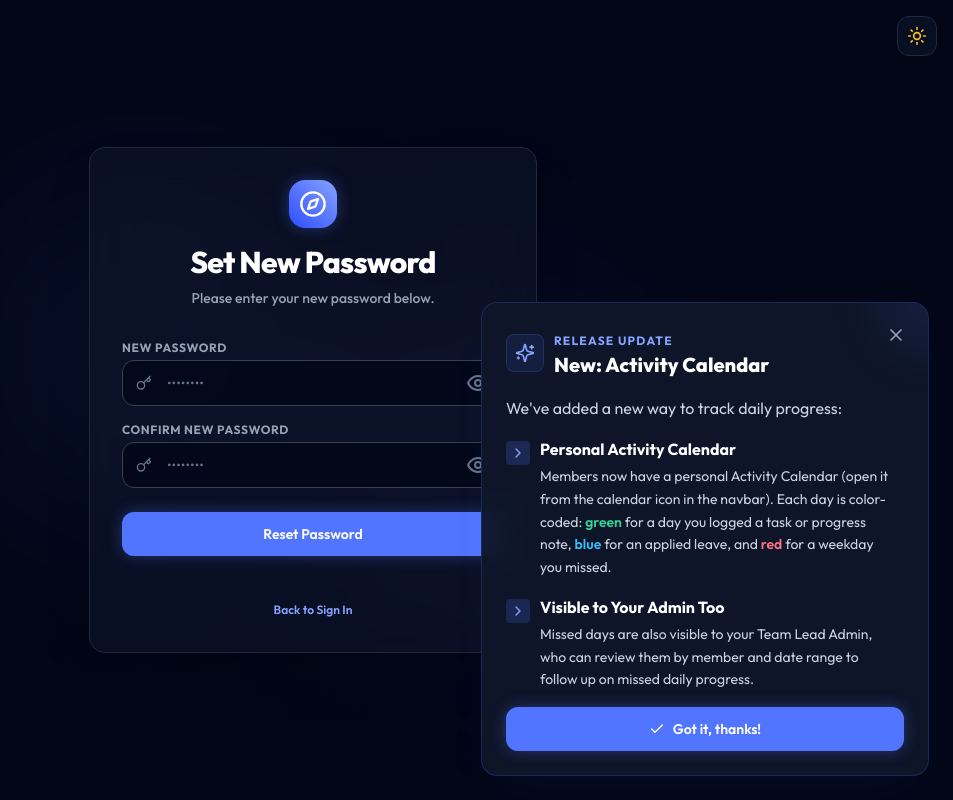
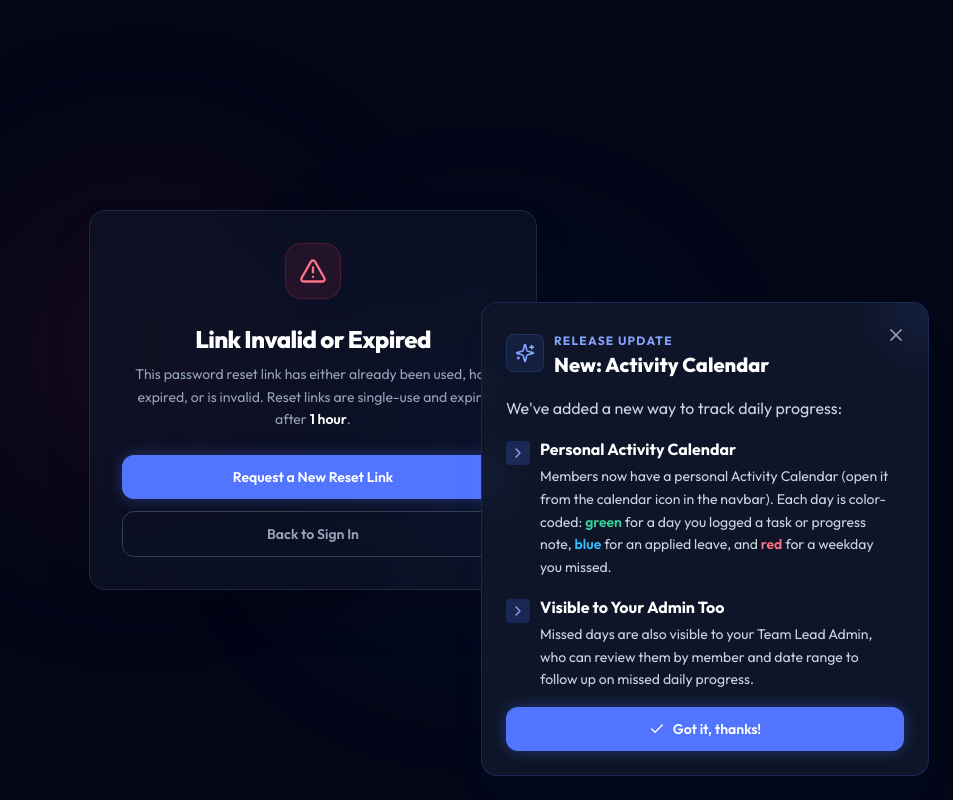
Before and after one commit to Sravanth10/teamtrack, a React (Vite) app: page /reset-password in a window 1280 px wide. Shown: the whole page, without its empty margins (327-1280 px from the left). Built offline with nearby package versions, Linux system fonts and the light colour scheme; no server answers.

Commit message:
fix: resolve auth session missing error on password reset page

```diff
--- a/src/context/AuthContext.jsx
+++ b/src/context/AuthContext.jsx
@@ -109,6 +109,15 @@ export const AuthProvider = ({ children }) => {
     const { data: { subscription } } = supabase.auth.onAuthStateChange(
       async (event, session) => {
         if (!isMounted) return
+
+        // PASSWORD_RECOVERY is handled locally in ResetPassword.jsx.
+        // We still store the user so supabase.auth.updateUser() has a valid
+        // session to work with, but we skip profile fetching and do NOT
+        // touch the global loading state — avoids racing with getSession().
+        if (event === 'PASSWORD_RECOVERY') {
+          setUser(session?.user ?? null)
+          return
+        }
 
         if (session) {
           setUser(session.user)
--- a/src/pages/ResetPassword.jsx
+++ b/src/pages/ResetPassword.jsx
@@ -1,10 +1,9 @@
 import React, { useState, useEffect } from 'react'
-import { useAuth } from '../hooks/useAuth'
 import { useNavigate } from 'react-router-dom'
-import { Compass, Key, ShieldAlert, Loader, Eye, EyeOff, CheckCircle2, Sun, Moon } from 'lucide-react'
+import { supabase } from '../lib/supabaseClient'
+import { Compass, Key, ShieldAlert, Loader, Eye, EyeOff, CheckCircle2, Sun, Moon, AlertTriangle } from 'lucide-react'
 
 export const ResetPassword = () => {
-  const { updatePassword, user, loading: authLoading } = useAuth()
   const navigate = useNavigate()
 
   const [password, setPassword] = useState('')
@@ -17,6 +16,11 @@ export const ResetPassword = () => {
   const [showConfirmPassword, setShowConfirmPassword] = useState(false)
   const [theme, setTheme] = useState(localStorage.getItem('theme') || 'dark')
 
+  // Whether a valid PASSWORD_RECOVERY session has been confirmed
+  const [isRecoverySession, setIsRecoverySession] = useState(false)
+  // Whether we have finished determining session validity (show spinner until true)
+  const [sessionChecked, setSessionChecked] = useState(false)
+
   const toggleTheme = () => {
     const newTheme = theme === 'dark' ? 'light' : 'dark'
     setTheme(newTheme)
@@ -28,13 +32,43 @@ export const ResetPassword = () => {
     }
   }
 
-  // Redirect to home if user session does not exist (meaning they didn't access via email link or aren't logged in)
   useEffect(() => {
-    if (!authLoading && !user) {
-      // Note: Supabase onAuthStateChange will capture the recovery link session.
-      // If it hasn't loaded yet or user clicked without a token, we alert them.
+    let recoveryEventReceived = false
+
+    // Primary: Supabase automatically fires PASSWORD_RECOVERY when the page
+    // loads with a valid #access_token=...&type=recovery hash in the URL.
+    // Catching it here (not in AuthContext) avoids any race with getSession().
+    const { data: { subscription } } = supabase.auth.onAuthStateChange((event, session) => {
+      if (event === 'PASSWORD_RECOVERY') {
+        recoveryEventReceived = true
+        setIsRecoverySession(true)
+        setSessionChecked(true)
+      }
+    })
+
+    // Fallback: if the PASSWORD_RECOVERY event fired before this component
+    // mounted (rare, but possible on very fast machines), check for an
+    // already-active session and allow the form.
+    supabase.auth.getSession().then(({ data: { session } }) => {
+      if (!recoveryEventReceived) {
+        if (session) {
+          setIsRecoverySession(true)
+        }
+        setSessionChecked(true)
+      }
+    })
+
+    // Safety net: if nothing responds in 5 s (e.g. network error),
+    // mark as checked so we show "invalid link" instead of an infinite spinner.
+    const timeout = setTimeout(() => {
+      setSessionChecked(true)
+    }, 5000)
+
+    return () => {
+      subscription.unsubscribe()
+      clearTimeout(timeout)
     }
-  }, [user, authLoading])
+  }, [])
 
   const handleSubmit = async (e) => {
     e.preventDefault()
@@ -59,22 +93,78 @@ export const ResetPassword = () => {
     setLoading(true)
 
     try {
-      const res = await updatePassword(password)
-      if (!res.success) {
-        throw new Error(res.error)
-      }
+      // Call supabase directly — the PASSWORD_RECOVERY session captured by
+      // onAuthStateChange above lives in the Supabase client's internal store,
+      // so this call succeeds even if AuthContext's global state is behind.
+      const { error: updateError } = await supabase.auth.updateUser({ password })
+      if (updateError) throw updateError
 
-      setSuccess('Your password has been successfully reset! Redirecting to dashboard...')
+      setSuccess('Your password has been successfully reset! Redirecting to login...')
       setTimeout(() => {
-        navigate('/')
+        navigate('/login')
       }, 3000)
     } catch (err) {
-      setError(err.message || 'Failed to update password. Make sure the reset link is valid.')
+      setError(err.message || 'Failed to update password. The reset link may have expired.')
     } finally {
       setLoading(false)
     }
   }
 
+  // ─── Loading state (waiting to confirm session) ────────────────────────────
+  if (!sessionChecked) {
+    return (
+      <div className="relative flex min-h-screen items-center justify-center bg-dark-950 px-4">
+        <div className="flex flex-col items-center gap-4">
+          <Loader className="h-8 w-8 animate-spin text-brand-400" />
+          <p className="text-sm text-slate-400">Verifying your reset link…</p>
+        </div>
+      </div>
+    )
+  }
+
+  // ─── Invalid / expired link ────────────────────────────────────────────────
+  if (sessionChecked && !isRecoverySession) {
+    return (
+      <div className="relative flex min-h-screen items-center justify-center bg-dark-950 px-4 py-12 sm:px-6 lg:px-8">
+        {/* Decorative Blur Orbs */}
+        <div className="absolute top-1/4 left-1/4 h-[300px] w-[300px] rounded-full bg-rose-500/10 blur-[100px] pointer-events-none" />
+        <div className="absolute bottom-1/4 right-1/4 h-[300px] w-[300px] rounded-full bg-indigo-500/10 blur-[100px] pointer-events-none" />
+
+        <div className="relative z-10 w-full max-w-md space-y-6 rounded-2xl border border-dark-800 bg-dark-900/60 p-8 shadow-2xl backdrop-blur-xl text-center">
+          <div className="flex justify-center">
+            <div className="flex h-14 w-14 items-center justify-center rounded-2xl bg-rose-500/10 border border-rose-500/20">
+              <AlertTriangle className="h-7 w-7 text-rose-400" />
+            </div>
+          </div>
+          <div>
+            <h2 className="font-sans text-2xl font-extrabold tracking-tight text-white">
+              Link Invalid or Expired
+            </h2>
+            <p className="mt-2 text-sm text-slate-400 leading-relaxed">
+              This password reset link has either already been used, has expired, or is invalid.
+              Reset links are single-use and expire after <span className="text-white font-semibold">1 hour</span>.
+            </p>
+          </div>
+          <div className="flex flex-col gap-3">
+            <button
+              onClick={() => navigate('/login')}
+              className="w-full rounded-xl bg-brand-500 py-3 text-sm font-semibold text-white shadow-glow-brand transition-all duration-200 hover:bg-brand-650 focus:outline-none"
+            >
+              Request a New Reset Link
+            </button>
+            <button
+              onClick={() => navigate('/login')}
+              className="w-full rounded-xl border border-dark-700 py-3 text-sm font-semibold text-slate-400 transition-all duration-200 hover:text-white hover:border-dark-500 focus:outline-none"
+            >
+              Back to Sign In
+            </button>
+          </div>
+        </div>
+      </div>
+    )
+  }
+
+  // ─── Valid recovery session — show the reset form ──────────────────────────
   return (
     <div className="relative flex min-h-screen items-center justify-center bg-dark-950 px-4 py-12 sm:px-6 lg:px-8">
       {/* Floating Theme Toggle */}
```
